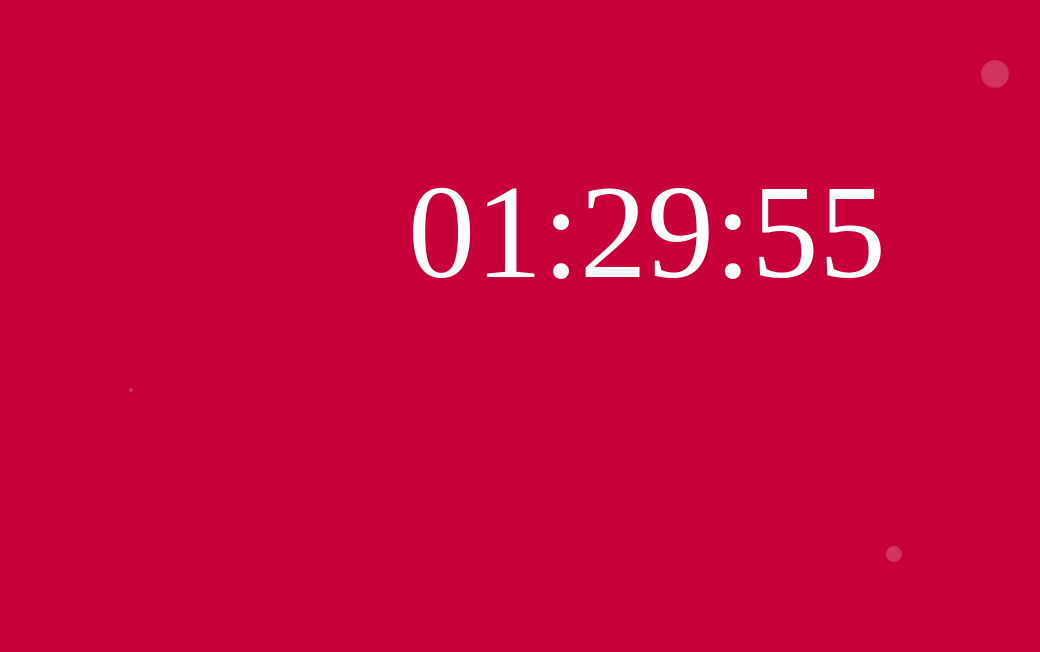
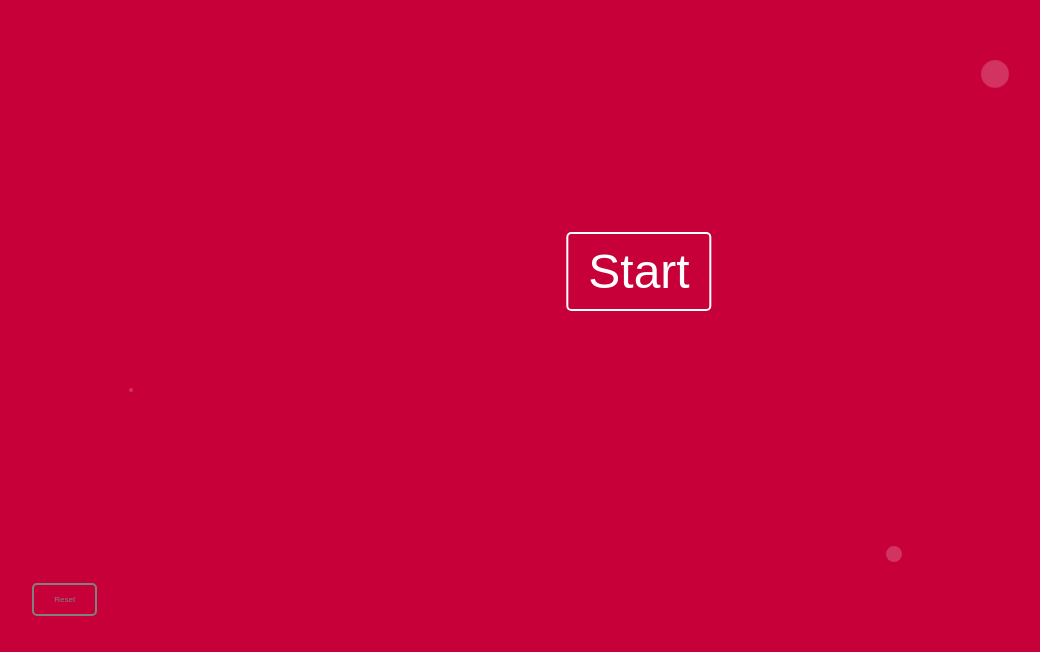
Before and after one commit to gregorioquarta/countdown, a plain HTML site: page index.html in a window 1280 px wide. Shown: the part 176-828 px from the top of the page, without its empty margins (1-1041 px from the left). Drawn offline with Linux system fonts and the light colour scheme.

Commit message:
Upadate btn

```diff
--- a/index.html
+++ b/index.html
@@ -98,6 +98,36 @@
           transform: scale(8);
         }
       }
+      #reset {
+        position: absolute;
+        background-color: transparent;
+        border-radius: 5px;
+        border: 2px solid grey;
+        color: grey;
+        cursor: pointer;
+        font-size: 0.5em;
+        padding: 10px 20px;
+        z-index: 2;
+        bottom: 2%;
+        left: 2%;
+      }
+      #mon-bouton {
+        position: absolute;
+        background-color: transparent;
+        border-radius: 5px;
+        border: 2px solid white;
+        color: white;
+        cursor: pointer;
+        font-size: 3em;
+        padding: 10px 20px;
+        z-index: 2;
+        top: 50%;
+        left: 50%;
+        transform: translateX(-50%);
+      }
+      #mon-bouton.hide {
+        display: none;
+      }
     </style>
     <!-- -->
     <audio id="alert" src="./audio/gong.ogg"></audio>
@@ -118,17 +148,19 @@
     <div class="circle"></div>
     <div class="circle"></div>
     <div class="circle"></div>
+    <button id="mon-bouton">Start</button>
+    <button id="reset">Reset</button>
 
     <!-- Script -->
     <script>
-      var countdown = 5400; // en sec 60 minutes * 60 seconds
-
-      // Toutes les 10 minutes un gong
-      setInterval(function () {
-        document.getElementById("alert").play();
-        console.log("gong");
-      }, 600000);
-
+      let btn_start = document.getElementById("mon-bouton");
+      let btn_reset = document.getElementById("reset");
+      function reload() {
+        location.reload();
+      }
+      function startCountDown() {
+        btn_start.classList.add("hide");
+        console.log("test");
         // décompte des secondes
         var timer = setInterval(function () {
           countdown--;
@@ -150,6 +182,16 @@
           }
           console.log(countdown);
         }, 1000);
+      }
+      btn_start.addEventListener("click", startCountDown, false);
+      btn_reset.addEventListener("click", reload, false);
+      var countdown = 5400; // en sec 60 minutes * 60 seconds
+
+      // Toutes les 10 minutes un gong
+      setInterval(function () {
+        document.getElementById("alert").play();
+        console.log("gong");
+      }, 600000);
 
       // Quand il reste 1 minute, une alerte toutes les 10 secondes
       let bodyElement = document.querySelector("Body");
```
Also changed, not shown: 1 other file. Lines whose indentation alone changed are shown as unchanged.
